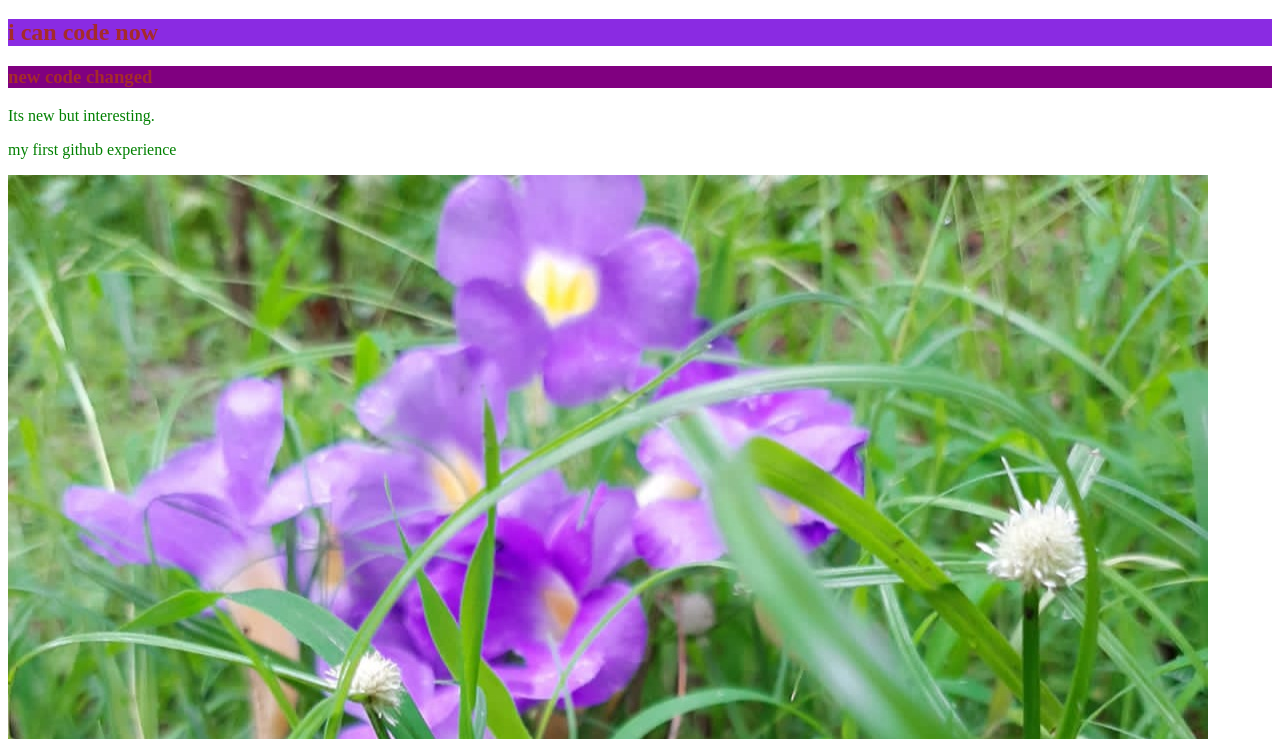
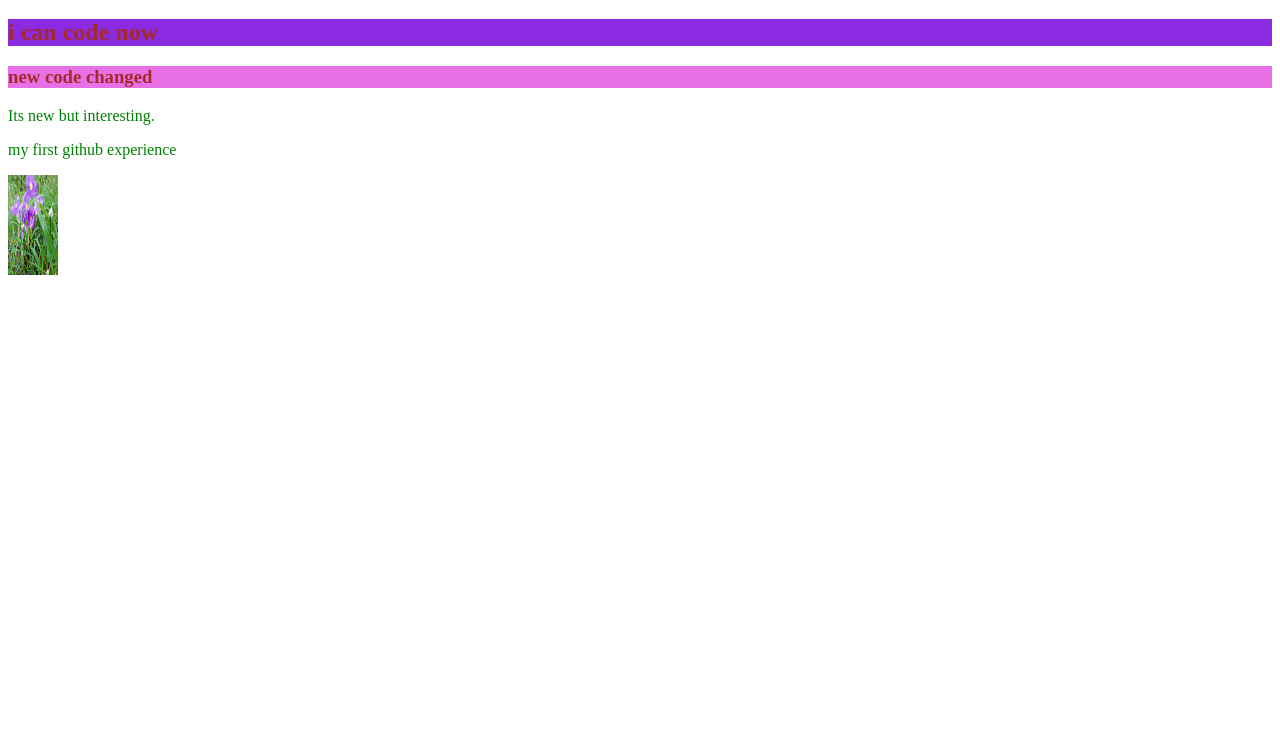
Before and after one commit to ShairaNoshin/my-second-repo, a plain HTML site: page index.html in a window 1280 px wide. Shown: the part 61-800 px from the top of the page. Drawn offline with Linux system fonts and the light colour scheme.

Commit message:
Other changes

```diff
--- a/index.html
+++ b/index.html
@@ -13,7 +13,7 @@
     <h3>new code changed</h3>
     <p>Its new but interesting.</p>
     <p>my first github experience </p>
-    <img src="oporajita.jpg" alt="Flower">
+    <img src="oporajita.jpg" alt="Flower" height="100px"width="50px">
 
 
 </body>
--- a/style.css
+++ b/style.css
@@ -11,5 +11,5 @@ h2{
 }
 h3{
     color:brown;
-    background-color: purple;
+    background-color: rgb(231, 112, 231);
 }
```
